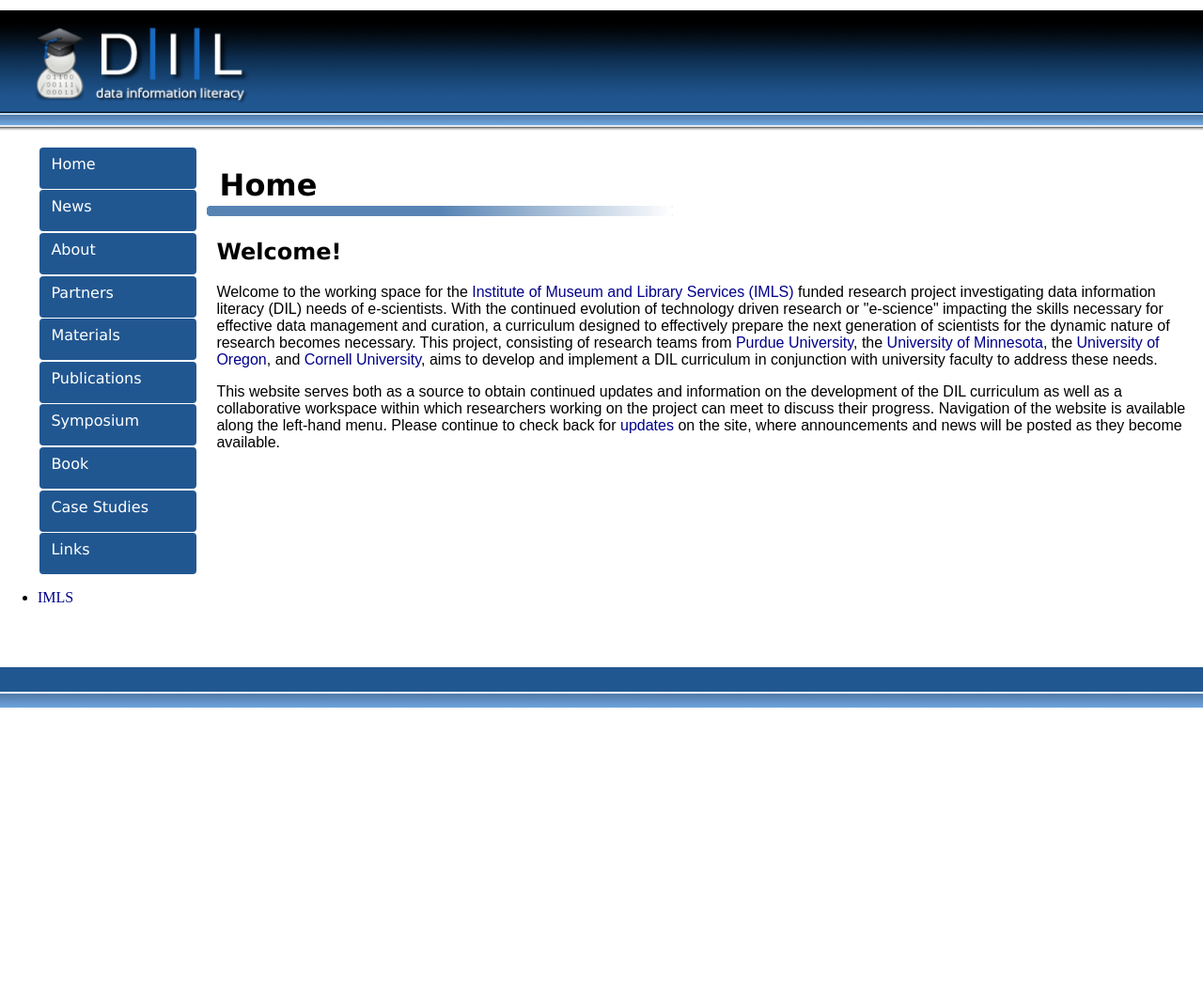
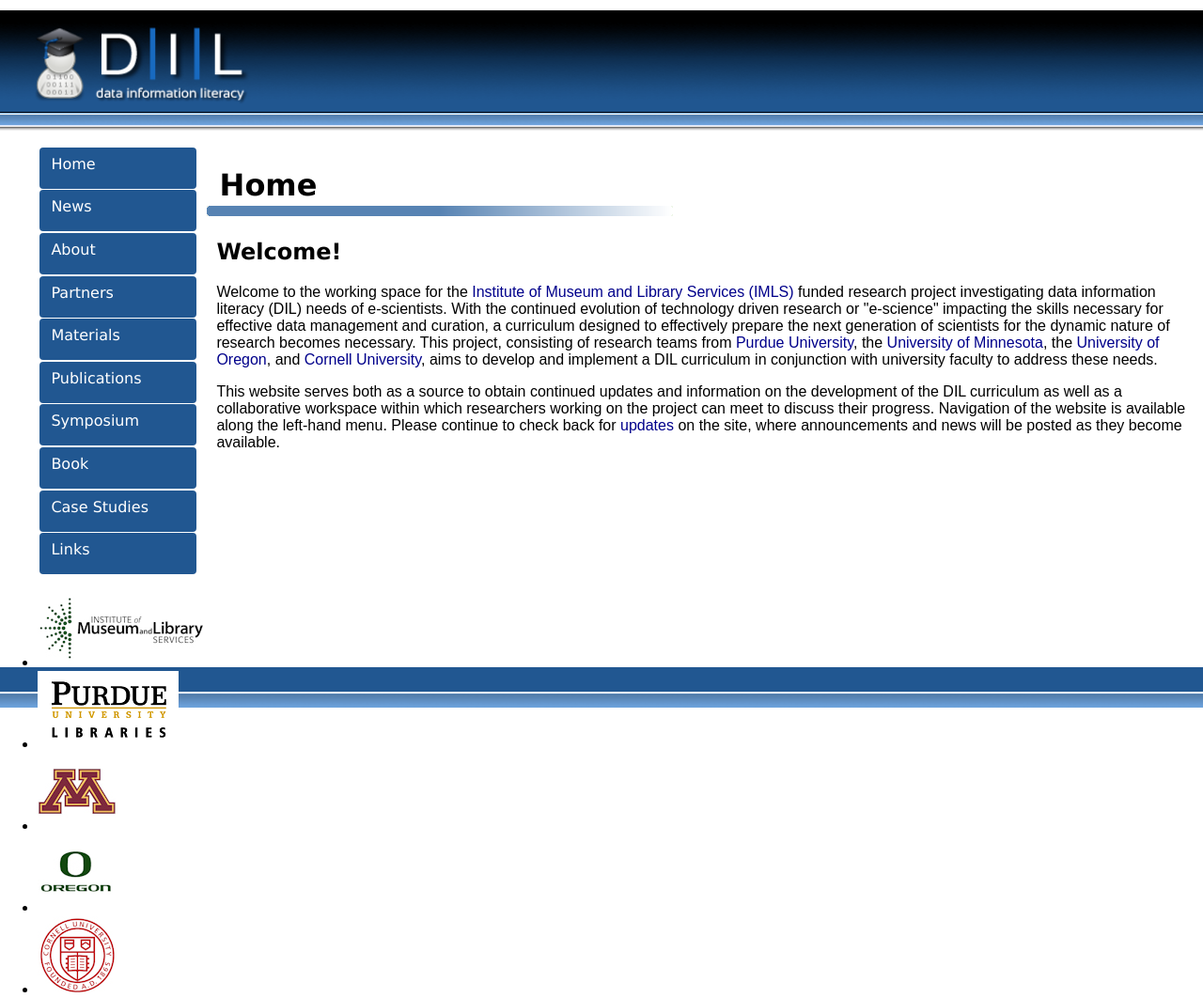
Before and after one commit to datainfolit/datainfolit, a Jekyll site: the page built from index.html, in a window 1280 px wide. Shown: the whole page at 94% size. Built offline with Jekyll 4.4.1, drawn with Linux system fonts in a browser that asks for light colours; before the commit the page ends 900 px from its top, so only the background shows below that.

Commit message:
Update default.html

```diff
--- a/_layouts/default.html
+++ b/_layouts/default.html
@@ -27,7 +27,11 @@
 			</div>
 			<footer>
 			<ul>
-				<li><a href="http://www.imls.gov/" target="blank">IMLS</a></li>
+				<li><a href="http://www.imls.gov/" target="blank"><img class="imls" src="../images/imls.jpg"></a></li>
+				<li><a href="https://www.lib.purdue.edu/" target="blank"><img class="purdue" src="../images/pulib.png"></a></li>
+				<li><a href="https://www.lib.umn.edu/" target="blank"><img class="umn" src="../images/umn.jpg"></a></li>
+				<li><a href="http://library.uoregon.edu/" target="blank"><img class="oregon" src="../images/uo.jpg"></a></li>
+				<li><a href="https://www.library.cornell.edu/" target="blank"><img class="cornell" src="../images/cornell.jpg"></a></li>
 			</ul>
 			</footer>
 		</body>
```
